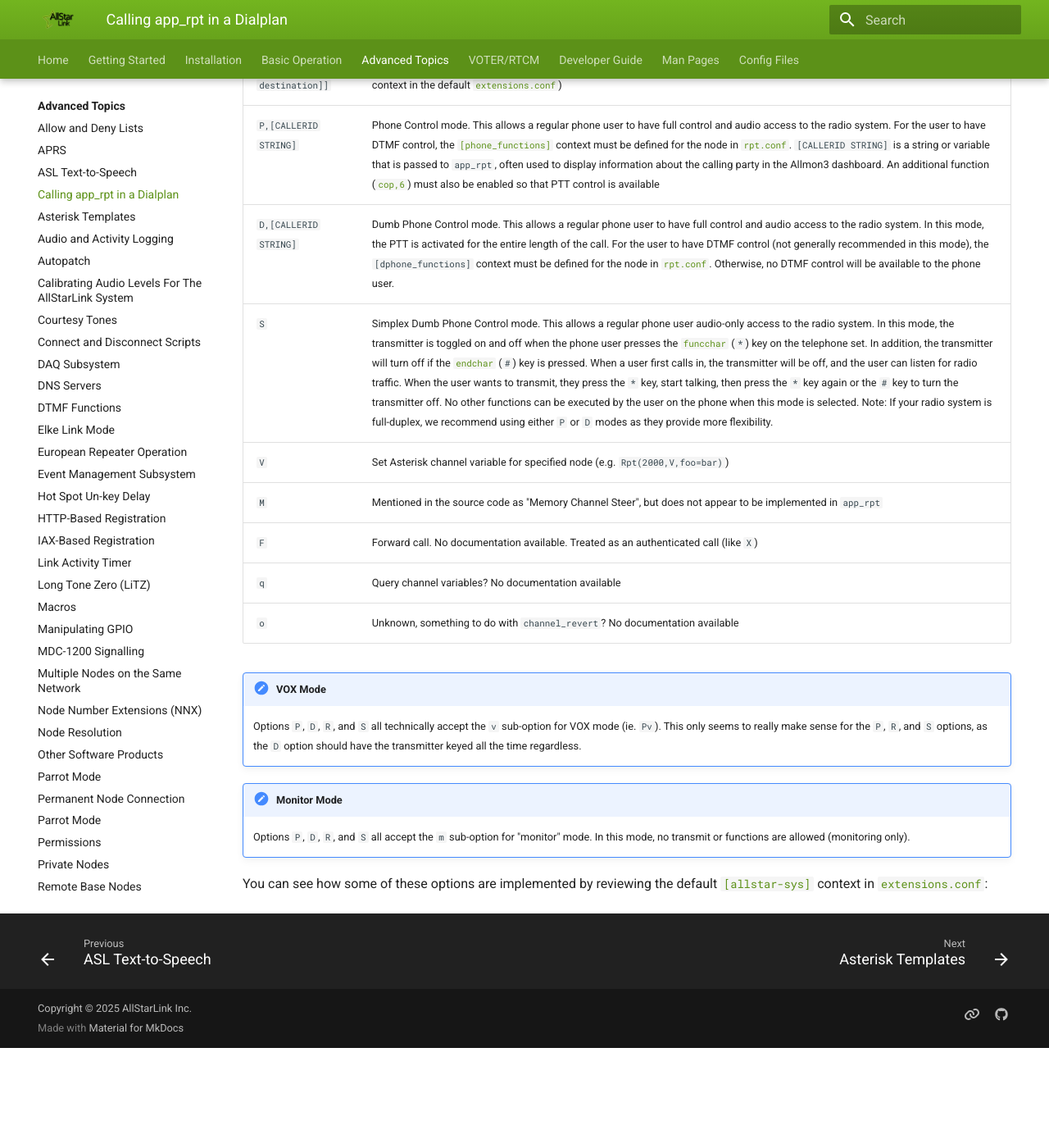
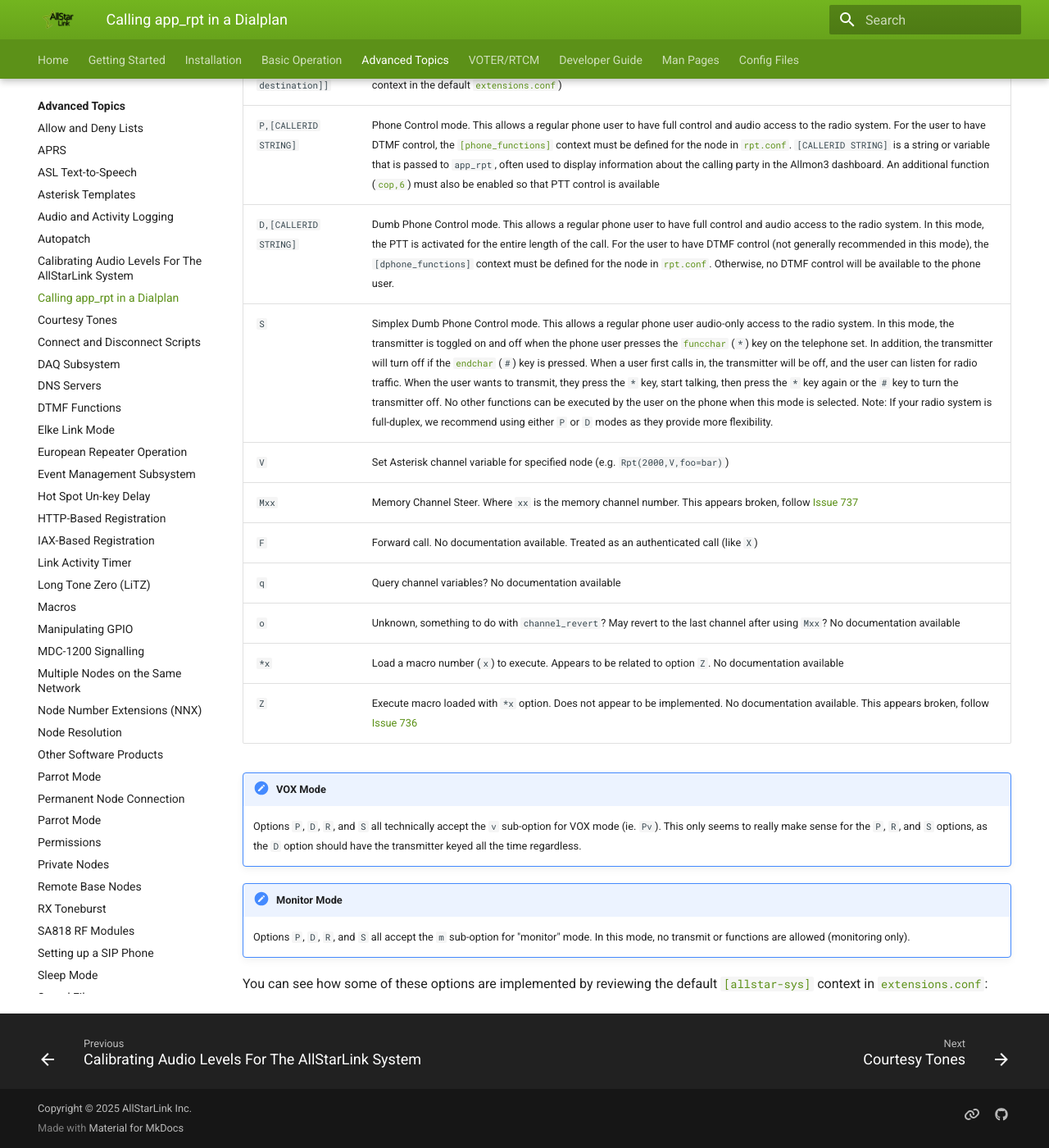
Before and after one commit to AllStarLink/ASL3-Manual, an MkDocs documentation site: the page built from docs/adv-topics/apprpt-dialplan.md, in a window 1280 px wide and 1400 px high, scrolled down 702 px. Shown: the whole window at 82% size. Built offline with MkDocs 1.6.1 and Material for MkDocs 9.7.7, drawn with Linux system fonts in a browser that asks for light colours; before the commit the page ends 1980 px from its top, so only the background shows below that.

Commit message:
Add some more missing options. Add links to potential bugs.

```diff
--- a/docs/adv-topics/apprpt-dialplan.md
+++ b/docs/adv-topics/apprpt-dialplan.md
@@ -22,10 +22,12 @@ none|Same as `X`
 `D,[CALLERID STRING]`|Dumb Phone Control mode. This allows a regular phone user to have full control and audio access to the radio system. In this mode, the PTT is activated for the entire length of the call. For the user to have DTMF control (not generally recommended in this mode), the `[dphone_functions]` context must be defined for the node in [`rpt.conf`](../config/rpt_conf.md). Otherwise, no DTMF control will be available to the phone user.
 `S`|Simplex Dumb Phone Control mode. This allows a regular phone user audio-only access to the radio system. In this mode, the transmitter is toggled on and off when the phone user presses the [`funcchar`](../config/rpt_conf.md#funcchar) (`*`) key on the telephone set. In addition, the transmitter will turn off if the [`endchar`](../config/rpt_conf.md#endchar) (`#`) key is pressed. When a user first calls in, the transmitter will be off, and the user can listen for radio traffic. When the user wants to transmit, they press the `*` key, start talking, then press the `*` key again or the `#` key to turn the transmitter off. No other functions can be executed by the user on the phone when this mode is selected. Note: If your	radio system is full-duplex, we recommend using either `P` or `D` modes as they provide more flexibility.
 `V`|Set Asterisk channel variable for specified node (e.g. `Rpt(2000,V,foo=bar)`)
-`M`|Mentioned in the source code as "Memory Channel Steer", but does not appear to be implemented in `app_rpt`
+`Mxx`|Memory Channel Steer.  Where `xx` is the memory channel number. This appears broken, follow [Issue 737](https://github.com/AllStarLink/app_rpt/issues/737)
 `F`|Forward call. No documentation available. Treated as an authenticated call (like `X`)
 `q`|Query channel variables? No documentation available
-`o`|Unknown, something to do with `channel_revert`? No documentation available
+`o`|Unknown, something to do with `channel_revert`? May revert to the last channel after using `Mxx`? No documentation available
+`*x`|Load a macro number (`x`) to execute. Appears to be related to option `Z`. No documentation available
+`Z`|Execute macro loaded with `*x` option. Does not appear to be implemented. No documentation available. This appears broken, follow [Issue 736](https://github.com/AllStarLink/app_rpt/issues/736)
 
 !!! note "VOX Mode"
     Options `P`, `D`, `R`, and `S` all technically accept the `v` sub-option for VOX mode (ie. `Pv`). This only seems to really make sense for the `P`, `R`, and `S` options, as the `D` option should have the transmitter keyed all the time regardless.
--- a/mkdocs.yml
+++ b/mkdocs.yml
@@ -104,11 +104,11 @@ nav:
     - adv-topics/allowdenylists.md
     - adv-topics/aprs.md
     - adv-topics/tts.md
-    - adv-topics/apprpt-dialplan.md
     - adv-topics/conftmpl.md
     - adv-topics/archivedir.md
     - adv-topics/autopatch.md
     - adv-topics/audio-level.md
+    - adv-topics/apprpt-dialplan.md
     - adv-topics/courtesytones.md
     - adv-topics/condiscpgm.md
     - adv-topics/daq.md
```
